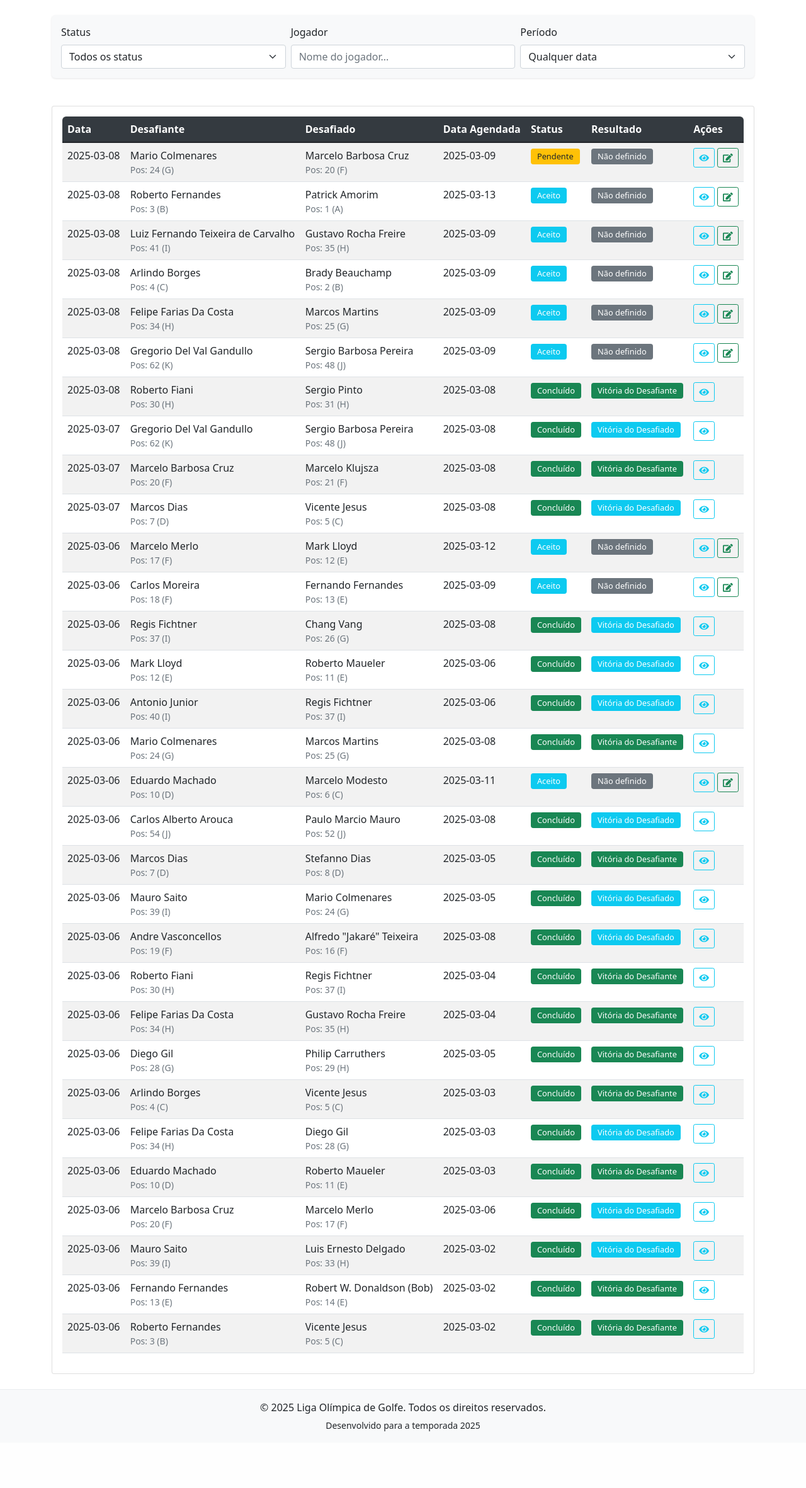
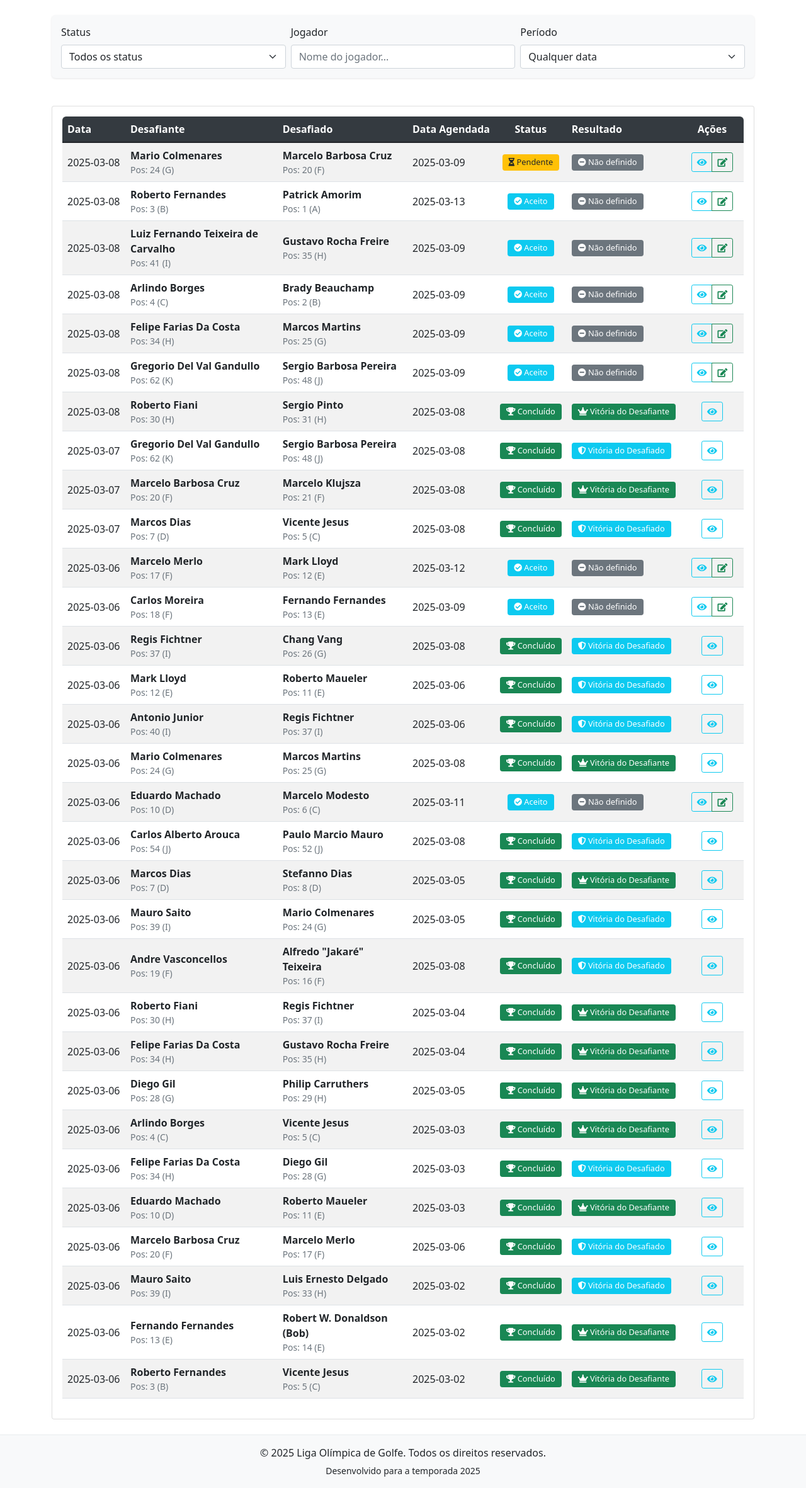
Before and after one commit to mauroto1000/ligaolimpicadegolfe, a Flask app: page /challenges/list in a window 1280 px wide. Shown: the part 142-2505 px from the top of the page at 63% size. Before the commit the page ends 2415 px from the top, so only its background shows below. Run offline with Flask 3, Linux system fonts and the light colour scheme; data comes from the database, SQL or seed files in the repository.

Commit message:
Melhoria na navegação

```diff
--- a/templates/challenges_list.html
+++ b/templates/challenges_list.html
@@ -16,10 +16,45 @@
         color: white;
     }
 
+    /* Ajustes para melhorar a visualização das colunas */
+    .table td {
+        vertical-align: middle;
+        min-width: 100px; /* Define largura mínima para todas as colunas */
+    }
+
+    .table .col-date {
+        min-width: 100px;
+        white-space: nowrap;
+    }
+
+    .table .col-player {
+        min-width: 180px; /* Aumenta espaço para nomes de jogadores */
+    }
+
+    .table .col-scheduled {
+        min-width: 120px;
+        white-space: nowrap;
+    }
+
+    .table .col-status {
+        min-width: 110px;
+        text-align: center;
+    }
+
+    .table .col-result {
+        min-width: 180px;
+    }
+
+    .table .col-actions {
+        min-width: 100px;
+        text-align: center;
+    }
+
     .badge {
         padding: 6px 10px;
         font-weight: normal;
         border-radius: 4px;
+        white-space: nowrap;
     }
 
     /* Container de filtros */
@@ -31,8 +66,17 @@
         box-shadow: 0 1px 3px rgba(0, 0, 0, 0.1);
     }
 
+    /* Instruções de rolagem horizontal para tabelas em dispositivos móveis */
+    .table-hint {
+        display: none;
+        text-align: center;
+        font-style: italic;
+        color: #666;
+        margin-bottom: 8px;
+    }
+
     /* Classes para dispositivos móveis */
-    @media (max-width: 767px) {
+    @media (max-width: 992px) {
         .filters-container {
             padding: 10px;
         }
@@ -44,6 +88,10 @@
         .mobile-center {
             text-align: center;
             margin-bottom: 15px;
+        }
+
+        .table-hint {
+            display: block;
         }
     }
 </style>
@@ -102,17 +150,20 @@
         <div class="card">
             <div class="card-body">
                 {% if challenges %}
+                <div class="table-hint">
+                    <i class="fas fa-arrows-alt-h"></i> Deslize horizontalmente para ver todos os dados
+                </div>
                 <div class="table-responsive">
-                    <table class="table table-striped" id="challengesTable">
+                    <table class="table table-striped table-hover" id="challengesTable">
                         <thead class="table-dark">
                             <tr>
-                                <th>Data</th>
-                                <th>Desafiante</th>
-                                <th>Desafiado</th>
-                                <th>Data Agendada</th>
-                                <th>Status</th>
-                                <th>Resultado</th>
-                                <th>Ações</th>
+                                <th class="col-date">Data</th>
+                                <th class="col-player">Desafiante</th>
+                                <th class="col-player">Desafiado</th>
+                                <th class="col-scheduled">Data Agendada</th>
+                                <th class="col-status">Status</th>
+                                <th class="col-result">Resultado</th>
+                                <th class="col-actions">Ações</th>
                             </tr>
                         </thead>
                         <tbody>
@@ -120,41 +171,56 @@
                             <tr data-status="{{ challenge['status'] }}"
                                 data-player="{{ challenge['challenger_name']|lower }} {{ challenge['challenged_name']|lower }}"
                                 data-date="{{ challenge['scheduled_date'] }}">
-                                <td>{{ challenge['created_at'].split(' ')[0] }}</td>
-                                <td>
-                                    {{ challenge['challenger_name'] }}
+                                <td class="col-date">{{ challenge['created_at'].split(' ')[0] }}</td>
+                                <td class="col-player">
+                                    <strong>{{ challenge['challenger_name'] }}</strong>
                                     <small class="text-muted d-block">
                                         Pos: {{ challenge['challenger_position'] }} ({{ challenge['challenger_tier'] }})
                                     </small>
                                 </td>
-                                <td>
-                                    {{ challenge['challenged_name'] }}
+                                <td class="col-player">
+                                    <strong>{{ challenge['challenged_name'] }}</strong>
                                     <small class="text-muted d-block">
                                         Pos: {{ challenge['challenged_position'] }} ({{ challenge['challenged_tier'] }})
                                     </small>
                                 </td>
-                                <td>{{ challenge['scheduled_date'] or 'Não agendado' }}</td>
-                                <td>
+                                <td class="col-scheduled">{{ challenge['scheduled_date'] or 'Não agendado' }}</td>
+                                <td class="col-status">
                                     {% if challenge['status'] == 'pending' %}
-                                    <span class="badge bg-warning text-dark">Pendente</span>
+                                    <span class="badge bg-warning text-dark">
+                                        <i class="fas fa-hourglass-half"></i> Pendente
+                                    </span>
                                     {% elif challenge['status'] == 'accepted' %}
-                                    <span class="badge bg-info">Aceito</span>
+                                    <span class="badge bg-info">
+                                        <i class="fas fa-check-circle"></i> Aceito
+                                    </span>
                                     {% elif challenge['status'] == 'completed' %}
-                                    <span class="badge bg-success">Concluído</span>
+                                    <span class="badge bg-success">
+                                        <i class="fas fa-trophy"></i> Concluído
+                                    </span>
                                     {% elif challenge['status'] == 'rejected' %}
-                                    <span class="badge bg-danger">Rejeitado</span>
+                                    <span class="badge bg-danger">
+                                        <i class="fas fa-times-circle"></i> Rejeitado
+                                    </span>
                                     {% endif %}
                                 </td>
-                                <td>
+                                <td class="col-result">
                                     {% if challenge['result'] == 'challenger_win' %}
-                                    <span class="badge bg-success">Vitória do Desafiante</span>
+                                    <span class="badge bg-success">
+                                        <i class="fas fa-crown"></i> Vitória do Desafiante
+                                    </span>
                                     {% elif challenge['result'] == 'challenged_win' %}
-                                    <span class="badge bg-info">Vitória do Desafiado</span>
+                                    <span class="badge bg-info">
+                                        <i class="fas fa-shield-alt"></i> Vitória do Desafiado
+                                    </span>
                                     {% else %}
-                                    <span class="badge bg-secondary">Não definido</span>
+                                    <span class="badge bg-secondary">
+                                        <i class="fas fa-minus-circle"></i> Não definido
+                                    </span>
                                     {% endif %}
                                 </td>
-                                <td>
+                                <td class="col-actions">
+                                    <div class="btn-group">
                                         <a href="{{ url_for('challenge_detail', challenge_id=challenge['id']) }}" class="btn btn-sm btn-outline-info" title="Ver detalhes">
                                             <i class="fas fa-eye"></i>
                                         </a>
@@ -163,6 +229,8 @@
                                         <button type="button" class="btn btn-sm btn-outline-success" data-bs-toggle="modal" data-bs-target="#updateModal{{ challenge['id'] }}" title="Atualizar status">
                                             <i class="fas fa-edit"></i>
                                         </button>
+                                        {% endif %}
+                                    </div>
 
                                     <!-- Modal para atualizar o status -->
                                     <div class="modal fade" id="updateModal{{ challenge['id'] }}" tabindex="-1" aria-hidden="true">
@@ -224,7 +292,6 @@
                                             toggleResultVisibility();
                                         });
                                     </script>
-                                    {% endif %}
                                 </td>
                             </tr>
                             {% endfor %}
```
Lines whose indentation alone changed are shown as unchanged.
